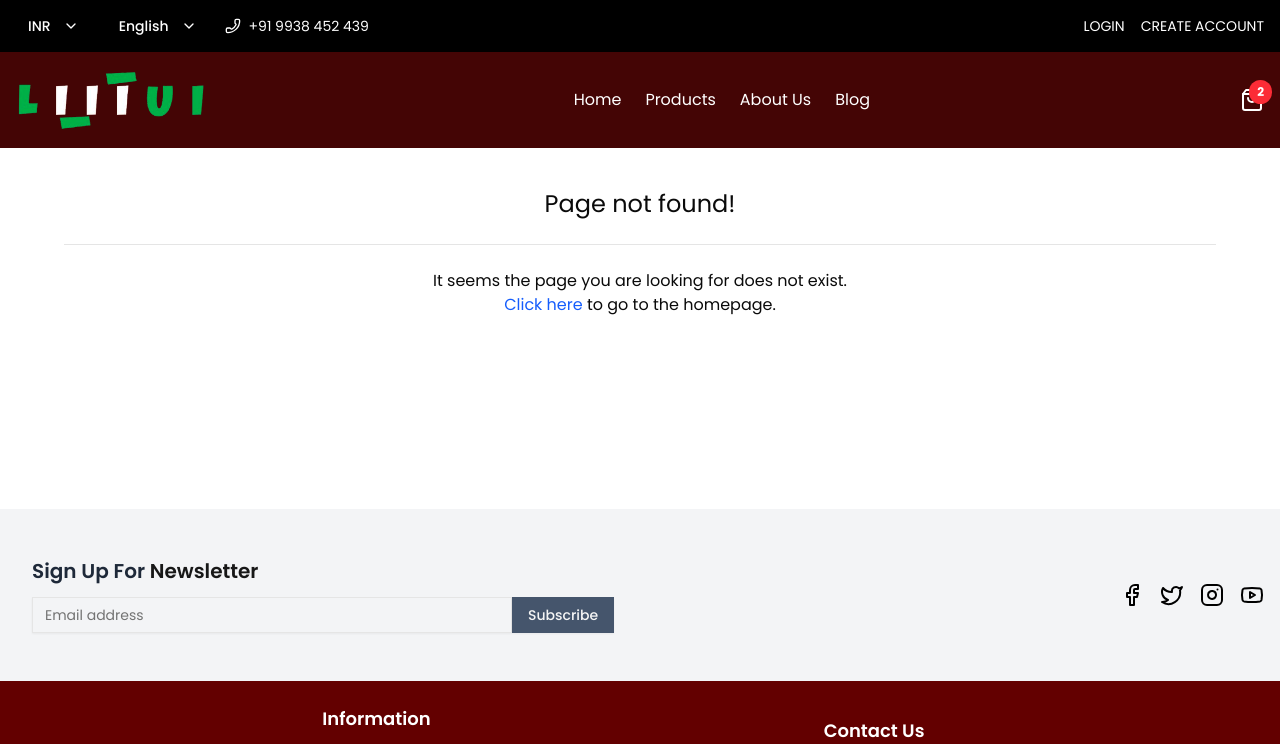
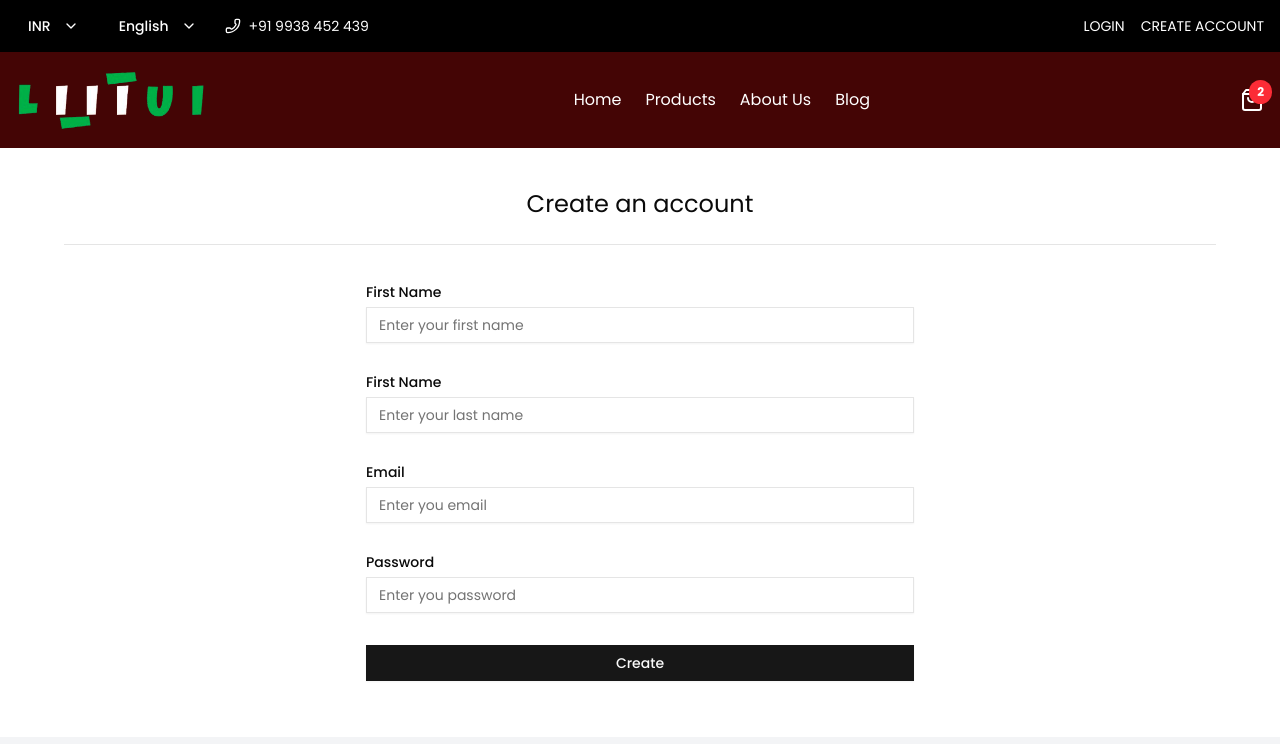
Before and after one commit to rohitbilung/lutui, a React (Vite) app in the folder frontend/: page /register in a window 1280 px wide. Before the commit this address led to /page-not-found. Shown: the top 744 px of the page. Built offline with nearby package versions, Linux system fonts and the light colour scheme.

Commit message:
added login and Register page

```diff
--- a/frontend/package.json
+++ b/frontend/package.json
@@ -10,6 +10,7 @@
     "preview": "vite preview"
   },
   "dependencies": {
+    "@hookform/resolvers": "^4.1.3",
     "@radix-ui/react-dialog": "^1.1.6",
     "@radix-ui/react-dropdown-menu": "^2.1.6",
     "@radix-ui/react-label": "^2.1.2",
@@ -22,11 +23,13 @@
     "lucide-react": "^0.485.0",
     "react": "^19.0.0",
     "react-dom": "^19.0.0",
+    "react-hook-form": "^7.55.0",
     "react-intersection-observer": "^9.16.0",
     "react-router-dom": "^7.4.1",
     "tailwind-merge": "^3.0.2",
     "tailwindcss": "^4.0.17",
-    "tw-animate-css": "^1.2.5"
+    "tw-animate-css": "^1.2.5",
+    "zod": "^3.24.2"
   },
   "devDependencies": {
     "@eslint/js": "^9.21.0",
--- a/frontend/src/App.jsx
+++ b/frontend/src/App.jsx
@@ -1,12 +1,13 @@
 import { Navigate, Route, Routes } from "react-router-dom"
-import { About, Home } from "./pages"
-import PageNotFound from "./pages/_root/PageNotFound"
+import { About, Home, Login, PageNotFound, Register } from "./pages"
 
 const App = () => {
   return (
     <Routes>
       <Route path="/" element={<Home />} />
       <Route path="/about-us" element={<About />} />
+      <Route path="/login" element={<Login />} />
+      <Route path="/register" element={<Register />} />
 
       <Route path="/page-not-found" element={<PageNotFound />} />
 
--- /dev/null
+++ b/frontend/src/components/ui/form.jsx
@@ -0,0 +1,143 @@
+import * as React from "react"
+import { Slot } from "@radix-ui/react-slot"
+import { Controller, FormProvider, useFormContext, useFormState } from "react-hook-form";
+
+import { cn } from "@/lib/utils"
+import { Label } from "@/components/ui/label"
+
+const Form = FormProvider
+
+const FormFieldContext = React.createContext({})
+
+const FormField = (
+  {
+    ...props
+  }
+) => {
+  return (
+    <FormFieldContext.Provider value={{ name: props.name }}>
+      <Controller {...props} />
+    </FormFieldContext.Provider>
+  );
+}
+
+const useFormField = () => {
+  const fieldContext = React.useContext(FormFieldContext)
+  const itemContext = React.useContext(FormItemContext)
+  const { getFieldState } = useFormContext()
+  const formState = useFormState({ name: fieldContext.name })
+  const fieldState = getFieldState(fieldContext.name, formState)
+
+  if (!fieldContext) {
+    throw new Error("useFormField should be used within <FormField>")
+  }
+
+  const { id } = itemContext
+
+  return {
+    id,
+    name: fieldContext.name,
+    formItemId: `${id}-form-item`,
+    formDescriptionId: `${id}-form-item-description`,
+    formMessageId: `${id}-form-item-message`,
+    ...fieldState,
+  }
+}
+
+const FormItemContext = React.createContext({})
+
+function FormItem({
+  className,
+  ...props
+}) {
+  const id = React.useId()
+
+  return (
+    <FormItemContext.Provider value={{ id }}>
+      <div data-slot="form-item" className={cn("grid gap-2", className)} {...props} />
+    </FormItemContext.Provider>
+  );
+}
+
+function FormLabel({
+  className,
+  ...props
+}) {
+  const { error, formItemId } = useFormField()
+
+  return (
+    <Label
+      data-slot="form-label"
+      data-error={!!error}
+      className={cn("data-[error=true]:text-destructive", className)}
+      htmlFor={formItemId}
+      {...props} />
+  );
+}
+
+function FormControl({
+  ...props
+}) {
+  const { error, formItemId, formDescriptionId, formMessageId } = useFormField()
+
+  return (
+    <Slot
+      data-slot="form-control"
+      id={formItemId}
+      aria-describedby={
+        !error
+          ? `${formDescriptionId}`
+          : `${formDescriptionId} ${formMessageId}`
+      }
+      aria-invalid={!!error}
+      {...props} />
+  );
+}
+
+function FormDescription({
+  className,
+  ...props
+}) {
+  const { formDescriptionId } = useFormField()
+
+  return (
+    <p
+      data-slot="form-description"
+      id={formDescriptionId}
+      className={cn("text-muted-foreground text-sm", className)}
+      {...props} />
+  );
+}
+
+function FormMessage({
+  className,
+  ...props
+}) {
+  const { error, formMessageId } = useFormField()
+  const body = error ? String(error?.message ?? "") : props.children
+
+  if (!body) {
+    return null
+  }
+
+  return (
+    <p
+      data-slot="form-message"
+      id={formMessageId}
+      className={cn("text-destructive text-sm", className)}
+      {...props}>
+      {body}
+    </p>
+  );
+}
+
+export {
+  useFormField,
+  Form,
+  FormItem,
+  FormLabel,
+  FormControl,
+  FormDescription,
+  FormMessage,
+  FormField,
+}
--- /dev/null
+++ b/frontend/src/lib/zodSchema.js
@@ -0,0 +1,19 @@
+import { z } from "zod";
+
+export const loginSchema = z.object({
+  email: z.string().email({ message: "Please enter a valid email." }),
+  password: z
+    .string()
+    .min(6, { message: "Password must be at least 6 characters long." })
+    .max(32, { message: "Password must be a maximum of 32 characters long." }),
+});
+
+export const registerSchema = z.object({
+  first_name: z.string().min(1, { message: "Please enter your firs tname." }),
+  last_name: z.string().min(1, { message: "Please enter your last name." }),
+  email: z.string().email({ message: "Please enter a valid email." }),
+  password: z
+    .string()
+    .min(6, { message: "Password must be at least 6 characters long." })
+    .max(32, { message: "Password must be a maximum of 32 characters long." }),
+});
--- /dev/null
+++ b/frontend/src/pages/_root/Login.jsx
@@ -0,0 +1,76 @@
+import React from "react";
+import { useForm } from "react-hook-form";
+import { zodResolver } from "@hookform/resolvers/zod";
+import { loginSchema } from "../../lib/zodSchema";
+import PageWrapper from "../../components/shared/common/layouts/PageWrapper";
+import PageContent from "../../components/shared/common/layouts/PageContent";
+import { Button } from "../../components/ui/button";
+import { Input } from "../../components/ui/input";
+import {
+  Form,
+  FormControl,
+  FormField,
+  FormItem,
+  FormLabel,
+  FormMessage,
+} from "../../components/ui/form";
+
+const Login = () => {
+  const loginForm = useForm({
+    resolver: zodResolver(loginSchema),
+    defaultValues: {
+      username: "",
+    },
+  });
+
+  const onSubmit = (values) => {
+    console.log(values);
+  };
+
+  return (
+    <PageWrapper>
+      <PageContent title="Login" contentClass="flex justify-center">
+        <div className="flex flex-col items-center p-4 w-full md:w-[580px]">
+          <Form {...loginForm}>
+            <form
+              onSubmit={loginForm.handleSubmit(onSubmit)}
+              className="space-y-8 w-full"
+            >
+              <FormField
+                control={loginForm.control}
+                name="email"
+                render={({ field }) => (
+                  <FormItem>
+                    <FormLabel>Email</FormLabel>
+                    <FormControl>
+                      <Input type="email" placeholder="Enter you email" {...field} />
+                    </FormControl>
+                    <FormMessage />
+                  </FormItem>
+                )}
+              />
+              <FormField
+                control={loginForm.control}
+                name="password"
+                render={({ field }) => (
+                  <FormItem>
+                    <FormLabel>Password</FormLabel>
+                    <FormControl>
+                      <Input type="password" placeholder="Enter you password" {...field} />
+                    </FormControl>
+                    <FormMessage />
+                  </FormItem>
+                )}
+              />
+              <div className="flex justify-center items-center">
+                <Button type="submit" className="w-full">Sign In</Button>
+              </div>
+            </form>
+          </Form>
+        </div>
+      </PageContent>
+    </PageWrapper>
+  );
+};
+
+export default Login;
--- /dev/null
+++ b/frontend/src/pages/_root/Register.jsx
@@ -0,0 +1,102 @@
+import React from "react";
+import { registerSchema } from "../../lib/zodSchema";
+import { useForm } from "react-hook-form";
+import { zodResolver } from "@hookform/resolvers/zod";
+import PageWrapper from "../../components/shared/common/layouts/PageWrapper";
+import PageContent from "../../components/shared/common/layouts/PageContent";
+import { Button } from "../../components/ui/button";
+import { Input } from "../../components/ui/input";
+import {
+  Form,
+  FormControl,
+  FormField,
+  FormItem,
+  FormLabel,
+  FormMessage,
+} from "../../components/ui/form";
+
+const Register = () => {
+  const registerForm = useForm({
+    resolver: zodResolver(registerSchema),
+    defaultValues: {
+      username: "",
+    },
+  });
+
+  const onSubmit = (values) => {
+    console.log(values);
+  };
+
+  return (
+    <PageWrapper>
+      <PageContent title="Create an account" contentClass="flex justify-center">
+        <div className="flex flex-col items-center p-4 w-full md:w-[580px]">
+          <Form {...registerForm}>
+            <form
+              onSubmit={registerForm.handleSubmit(onSubmit)}
+              className="space-y-8 w-full"
+            >
+              <FormField
+                control={registerForm.control}
+                name="first_name"
+                render={({ field }) => (
+                  <FormItem>
+                    <FormLabel>First Name</FormLabel>
+                    <FormControl>
+                      <Input  placeholder="Enter your first name" {...field} />
+                    </FormControl>
+                    <FormMessage />
+                  </FormItem>
+                )}
+              />
+              <FormField
+                control={registerForm.control}
+                name="last_name"
+                render={({ field }) => (
+                  <FormItem>
+                    <FormLabel>First Name</FormLabel>
+                    <FormControl>
+                      <Input  placeholder="Enter your last name" {...field} />
+                    </FormControl>
+                    <FormMessage />
+                  </FormItem>
+                )}
+              />
+              <FormField
+                control={registerForm.control}
+                name="email"
+                render={({ field }) => (
+                  <FormItem>
+                    <FormLabel>Email</FormLabel>
+                    <FormControl>
+                      <Input type="email" placeholder="Enter you email" {...field} />
+                    </FormControl>
+                    <FormMessage />
+                  </FormItem>
+                )}
+              />
+              <FormField
+                control={registerForm.control}
+                name="password"
+                render={({ field }) => (
+                  <FormItem>
+                    <FormLabel>Password</FormLabel>
+                    <FormControl>
+                      <Input type="password" placeholder="Enter you password" {...field} />
+                    </FormControl>
+                    <FormMessage />
+                  </FormItem>
+                )}
+              />
+              <div className="flex justify-center items-center">
+                <Button type="submit" className="w-full">Create</Button>
+              </div>
+            </form>
+          </Form>
+        </div>
+      </PageContent>
+    </PageWrapper>
+  );
+};
+
+export default Register;
--- a/frontend/src/pages/index.js
+++ b/frontend/src/pages/index.js
@@ -1,3 +1,7 @@
 
 export { default as Home } from "./_root/Home";
 export { default as About } from "./_root/About";
+export { default as Login } from "./_root/Login";
+export { default as Register } from "./_root/Register";
+
+export { default as PageNotFound } from "./_root/PageNotFound";
```
Also changed, not shown: 1 other file (tests, documents, lock files or other folders).
